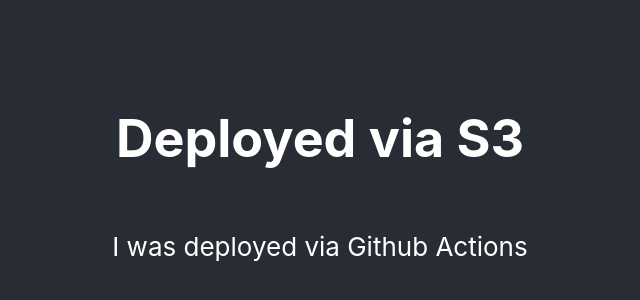
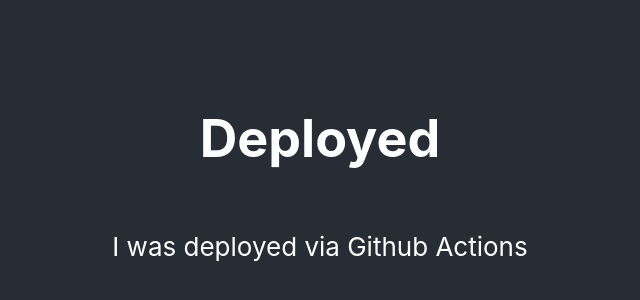
Before and after one commit to frontend-park-mail-ru/deploy-2021-1, a React (Create React App) app: page / in a window 1280 px wide. Shown: the part 220-520 px from the top of the page, without its empty margins (320-960 px from the left). Built offline with nearby package versions, Linux system fonts and the light colour scheme.

Commit message:
reset deploy

```diff
--- a/src/App.js
+++ b/src/App.js
@@ -4,7 +4,7 @@
   return (
     <div className="App">
       <header className="App-header">
-        <h1>Deployed via S3</h1>
+        <h1>Deployed</h1>
         <p>
           I was deployed via Github Actions
         </p>
```
